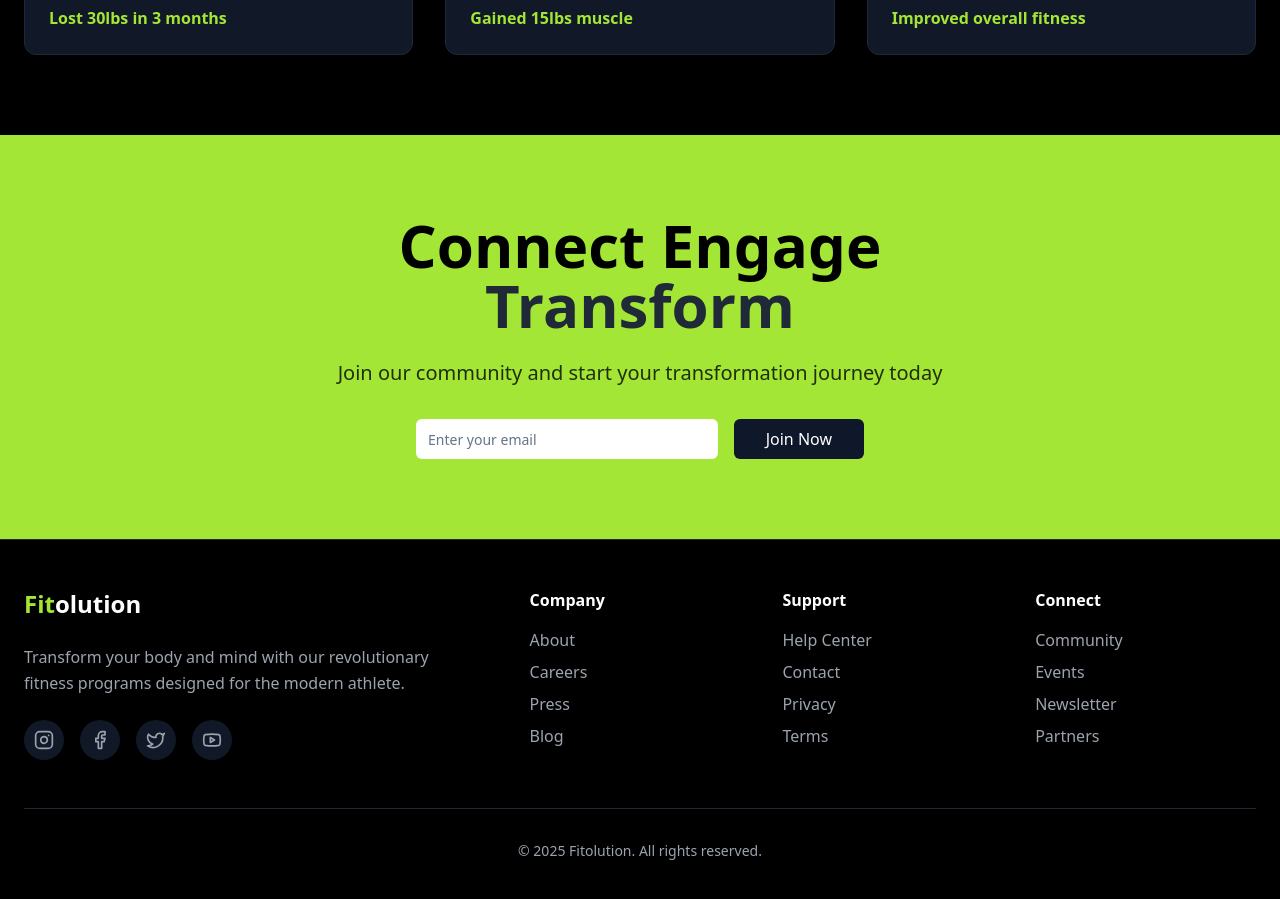
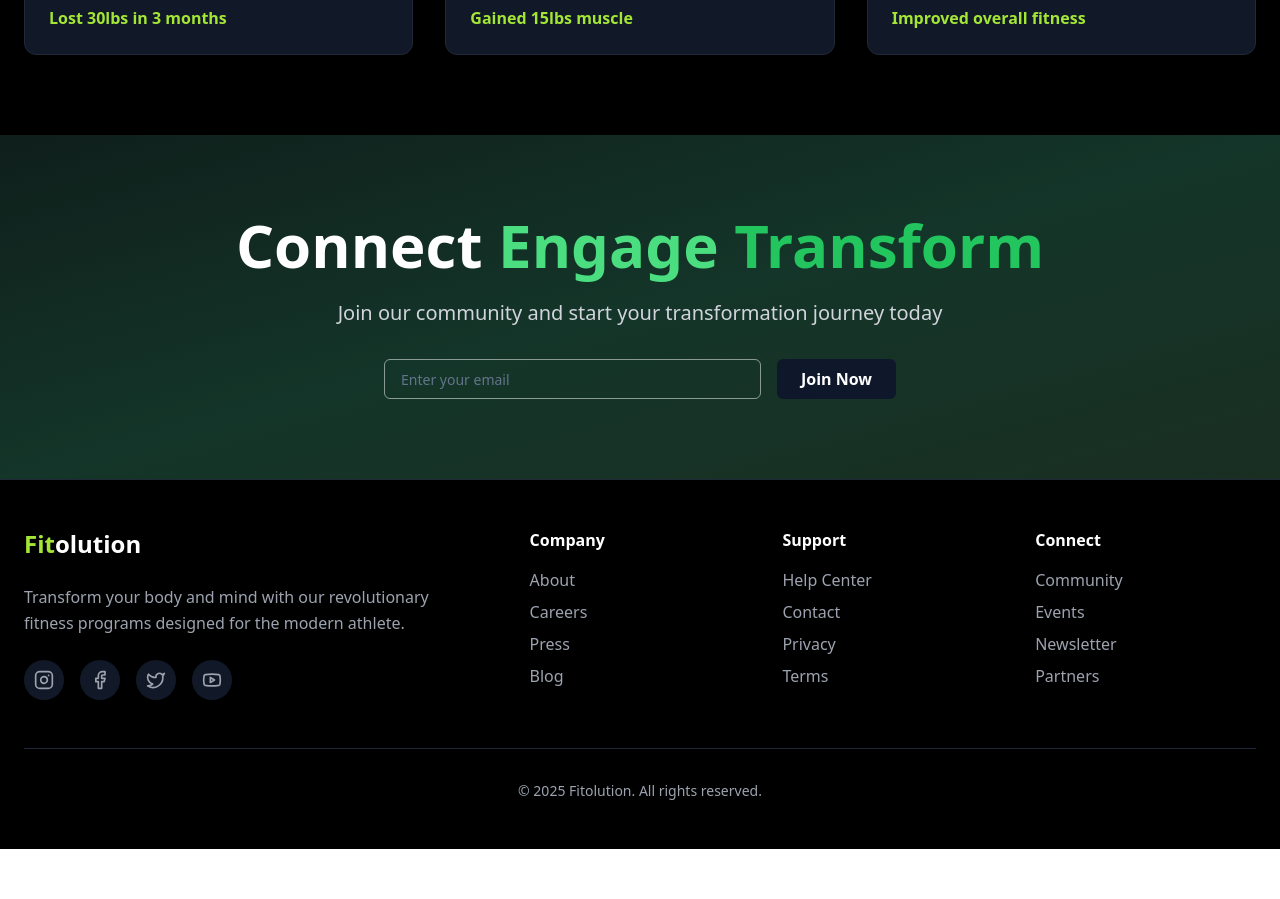
Before and after one commit to hammadii123/Fitolution, a React (Vite) app: page / in a window 1280 px wide. Shown: the part 5780-6679 px from the top of the page. After the commit the page ends 6629 px from the top, so only its background shows below. Built offline with nearby package versions, Linux system fonts and the light colour scheme.

Commit message:
CTASection.jsx

```diff
--- a/src/components/CTASection.jsx
+++ b/src/components/CTASection.jsx
@@ -5,8 +5,8 @@ import Input from "./ui/Input"
 
 const CTASection = () => {
   return (
-    <section className="py-20 bg-lime-400">
-      <div className="container mx-auto px-6">
+    <section className="py-20 bg-gradient-to-br from-[#0f1f1b] via-[#143529] to-[#1a2e22] text-white">
+      <div className="max-w-6xl mx-auto px-6 sm:px-10 md:px-16">
         <motion.div
           initial={{ opacity: 0, y: 30 }}
           whileInView={{ opacity: 1, y: 0 }}
@@ -14,22 +14,29 @@ const CTASection = () => {
           viewport={{ once: true }}
           className="text-center"
         >
-          <h2 className="text-5xl lg:text-6xl font-bold text-black mb-6">
-            Connect Engage <br />
-            <span className="text-gray-800">Transform</span>
+          <h2 className="text-4xl md:text-5xl lg:text-6xl font-bold mb-6 leading-tight">
+            Connect <span className="text-green-400">Engage </span>
+            <span className="text-green-500">Transform</span>
           </h2>
-          <p className="text-xl text-black/80 mb-8 max-w-2xl mx-auto">
+
+          <p className="text-lg md:text-xl text-gray-300 mb-8 max-w-2xl mx-auto">
             Join our community and start your transformation journey today
           </p>
 
-          <div className="max-w-md mx-auto flex gap-4">
+          <div className="max-w-lg mx-auto flex flex-col  sm:flex-row gap-4">
+
             <Input
               type="email"
               placeholder="Enter your email"
-              className="bg-white border-0 text-black placeholder:text-gray-500 flex-1"
+              className="bg-transparent border border-white/50 text-white placeholder:text-gray-400 rounded-md px-4 py-3 flex-1 transition-all duration-300 focus:outline-none focus:ring-0 focus:placeholder:text-gray-500"
             />
-            <Button className="bg-black hover:bg-gray-800 text-white px-8">Join Now</Button>
+
+
+            <Button className="bg-green-700 hover:bg-emerald-900 text-white px-6 py-3 rounded-md font-semibold transition duration-300">
+              Join Now
+            </Button>
           </div>
+
         </motion.div>
       </div>
     </section>
```
